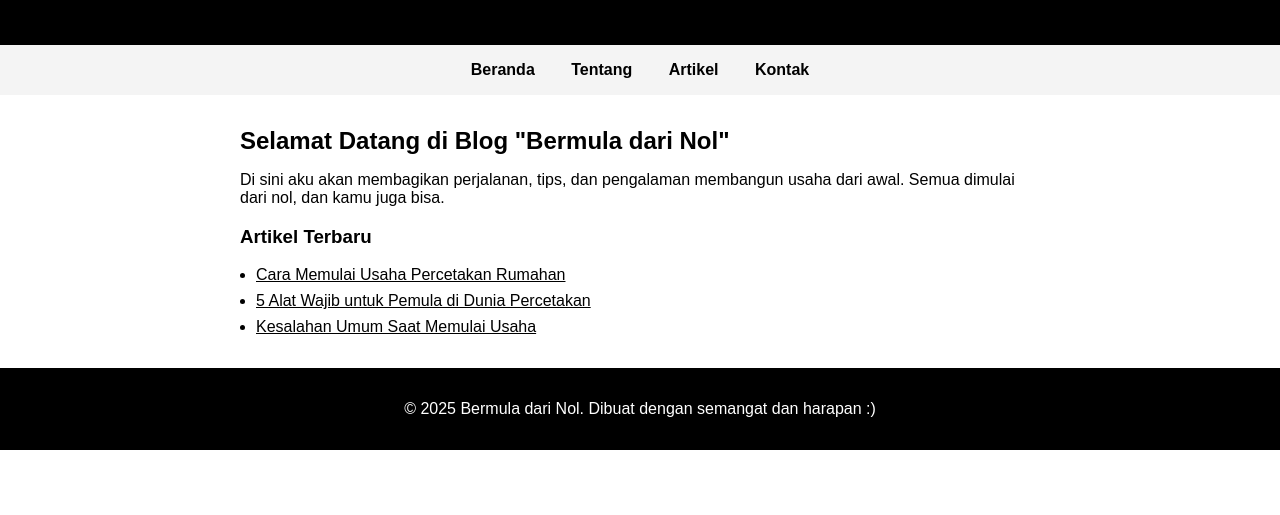
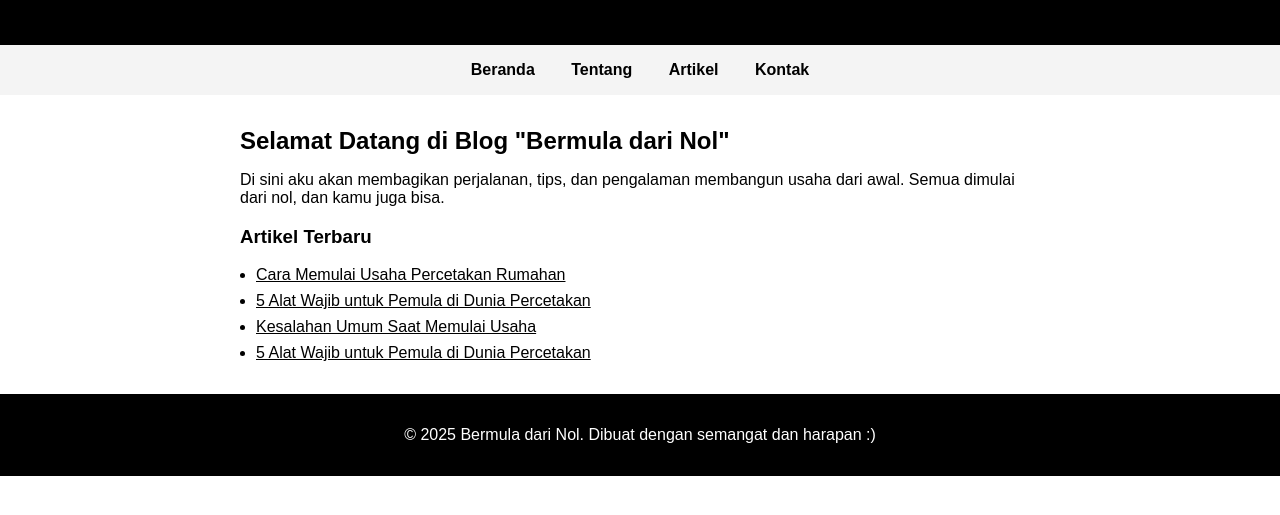
Before and after one commit to arnokngelo/Bermula-Dari-Nol, a plain HTML site: page index.html in a window 1280 px wide. Shown: the part 133-648 px from the top of the page. Drawn offline with Linux system fonts and the light colour scheme.

Commit message:
Update index.html

```diff
--- a/index.html
+++ b/index.html
@@ -78,6 +78,7 @@
       <li><a href="artikel1.html">Cara Memulai Usaha Percetakan Rumahan</a></li>
       <li><a href="#">5 Alat Wajib untuk Pemula di Dunia Percetakan</a></li>
       <li><a href="#">Kesalahan Umum Saat Memulai Usaha</a></li>
+      <li><a href="artikel2.html">5 Alat Wajib untuk Pemula di Dunia Percetakan</a></li>
     </ul>
   </div>
 
```
